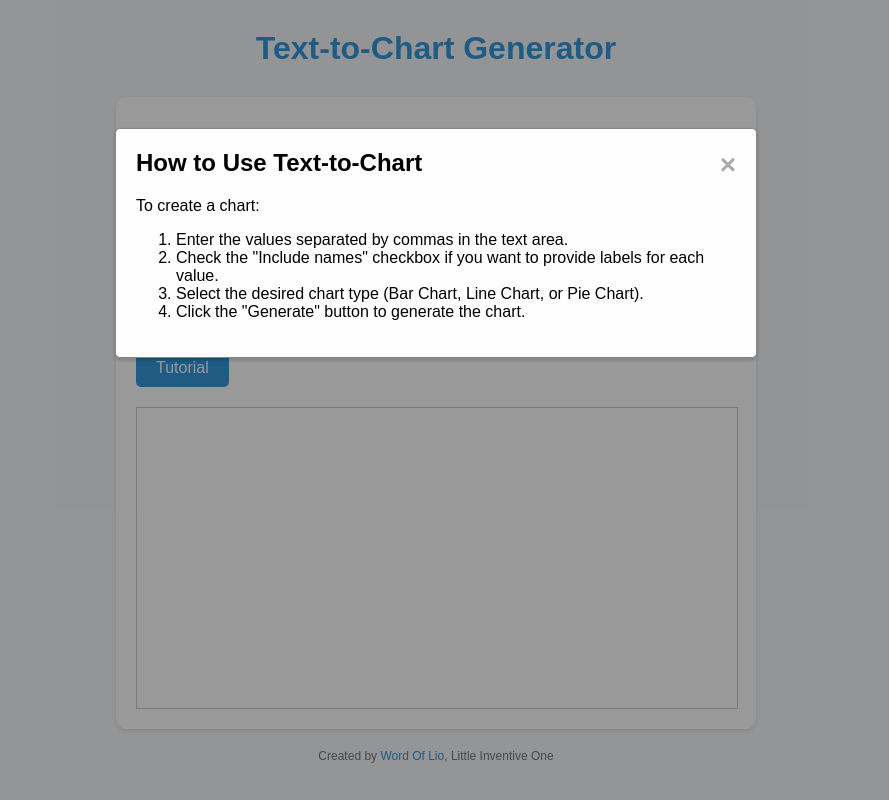
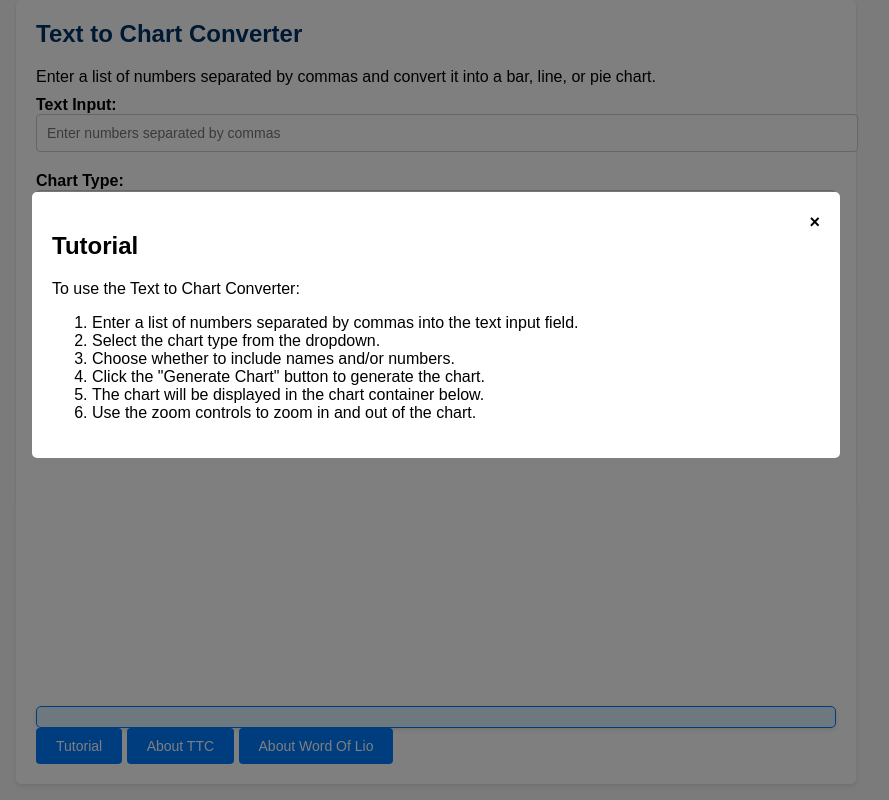
Before and after one commit to DoctorThink/pacman, a plain HTML site: page index.html in a window 1280 px wide. Both pictures are taken after a click on the button "Tutorial". Shown: the whole page, without its empty margins (204-1093 px from the left). Drawn offline with nearby package versions, Linux system fonts and the light colour scheme.

Commit message:
Update index.html

```diff
--- a/index.html
+++ b/index.html
@@ -1,110 +1,88 @@
 <!DOCTYPE html>
 <html>
 <head>
-  <title>Text-to-Chart Generator</title>
+  <title>Text to Chart Converter</title>
   <style>
     body {
-      background-color: #f4f7fa;
       font-family: Arial, sans-serif;
+      margin: 0;
+      padding: 0;
+      background-color: #f7f7f7;
+    }
+
+    .container {
+      max-width: 800px;
+      margin: 0 auto;
+      padding: 20px;
+      background-color: #fff;
+      border-radius: 5px;
+      box-shadow: 0 2px 4px rgba(0, 0, 0, 0.1);
     }
 
     h1 {
-      color: #3498db;
-      text-align: center;
-      margin-top: 30px;
+      font-size: 24px;
+      font-weight: bold;
+      margin: 0;
+      margin-bottom: 20px;
+      color: #003366;
+    }
+
+    p {
+      margin: 0;
+      margin-bottom: 10px;
+    }
+
+    label {
+      font-weight: bold;
+    }
+
+    input[type="text"] {
+      width: 100%;
+      padding: 10px;
+      margin-bottom: 20px;
+      border: 1px solid #ccc;
+      border-radius: 4px;
+      font-size: 14px;
+    }
+
+    select {
+      width: 100%;
+      padding: 10px;
+      margin-bottom: 20px;
+      border: 1px solid #ccc;
+      border-radius: 4px;
+      font-size: 14px;
+    }
+
+    button {
+      padding: 10px 20px;
+      background-color: #007bff;
+      color: #fff;
+      border: none;
+      border-radius: 4px;
+      font-size: 14px;
+      cursor: pointer;
     }
 
     .chart-container {
-      max-width: 600px;
-      margin: 0 auto;
-      padding: 20px;
-      background-color: #fff;
-      border-radius: 10px;
-      box-shadow: 0 2px 4px rgba(0, 0, 0, 0.1);
-      margin-top: 30px;
+      width: 100%;
+      height: 400px;
+      margin-bottom: 20px;
     }
 
-    .chart {
-      width: 100%;
-      height: 300px;
-      border: 1px solid #ccc;
-      position: relative;
-      overflow: hidden;
+    .update-notice {
+      text-align: center;
+      font-size: 14px;
+      color: #003366;
+      border: 1px solid #007bff;
+      background-color: #def3ff;
+      padding: 10px;
       margin-top: 20px;
+      border-radius: 5px;
+      box-shadow: 0 2px 4px rgba(0, 0, 0, 0.1);
     }
 
-    .bar {
-      display: inline-block;
-      width: 20px;
-      margin-right: 5px;
-      background-color: #3498db;
-      transition: height 0.3s ease-in-out;
-    }
-
-    .line {
-      fill: none;
-      stroke: #e74c3c;
-      stroke-width: 2px;
-    }
-
-    .pie-slice {
-      stroke: #fff;
-    }
-
-    .chart-label {
-      text-align: center;
-      margin-top: 5px;
-      font-size: 12px;
-      color: #333;
-    }
-
-    .input-container {
-      margin-top: 20px;
-    }
-
-    .input-container textarea {
-      width: 100%;
-      height: 100px;
-      resize: none;
-      font-size: 14px;
-      padding: 5px;
-    }
-
-    .input-container label {
-      font-size: 14px;
-      font-weight: bold;
-      color: #3498db;
-    }
-
-    .input-container button {
-      margin-top: 10px;
-      background-color: #3498db;
-      color: #fff;
-      border: none;
-      padding: 10px 20px;
-      font-size: 16px;
-      border-radius: 5px;
-      cursor: pointer;
-      transition: background-color 0.3s ease-in-out;
-    }
-
-    .input-container button:hover {
-      background-color: #2980b9;
-    }
-
-    .credit {
-      text-align: center;
-      margin-top: 20px;
-      color: #777;
-      font-size: 12px;
-    }
-
-    .credit span {
-      color: #3498db;
-    }
-
-    /* Modal Styles */
-    .modal {
+    .tutorial-modal {
       display: none;
       position: fixed;
       z-index: 1;
@@ -113,228 +91,264 @@
       width: 100%;
       height: 100%;
       overflow: auto;
-      background-color: rgba(0, 0, 0, 0.4);
+      background-color: rgba(0, 0, 0, 0.5);
     }
 
     .modal-content {
-      background-color: #fefefe;
-      margin: 10% auto;
+      background-color: #fff;
+      margin: 15% auto;
       padding: 20px;
-      border: 1px solid #888;
-      width: 80%;
-      max-width: 600px;
       border-radius: 5px;
-      box-shadow: 0 2px 4px rgba(0, 0, 0, 0.2);
+      width: 60%;
     }
 
-    .modal-header h2 {
-      margin-top: 0;
-    }
-
-    .modal-close {
-      color: #aaa;
+    .close-button {
       float: right;
-      font-size: 28px;
+      font-size: 18px;
       font-weight: bold;
       cursor: pointer;
     }
 
-    .modal-close:hover,
-    .modal-close:focus {
-      color: #000;
-      text-decoration: none;
-      cursor: pointer;
+    .close-button:hover {
+      color: #f44336;
     }
   </style>
 </head>
 <body>
-  <h1>Text-to-Chart Generator</h1>
-
-  <div class="chart-container">
-    <div class="input-container">
-      <label for="textInput">Enter text:</label>
-      <textarea id="textInput" placeholder="Enter values separated by commas (e.g., 5,3,8)"></textarea>
-      <br>
-      <label for="includeNames">Include names:</label>
-      <input type="checkbox" id="includeNames">
-      <br>
-      <button onclick="convertToChart('bar')">Generate Bar Chart</button>
-      <button onclick="convertToChart('line')">Generate Line Chart</button>
-      <button onclick="convertToChart('pie')">Generate Pie Chart</button>
-      <button onclick="displayTutorial()">Tutorial</button>
-    </div>
-
-    <div id="chartContainer" class="chart"></div>
+  <div class="container">
+    <h1>Text to Chart Converter</h1>
+    <p>Enter a list of numbers separated by commas and convert it into a bar, line, or pie chart.</p>
+    <label for="textInput">Text Input:</label>
+    <input type="text" id="textInput" placeholder="Enter numbers separated by commas">
+    <label for="chartType">Chart Type:</label>
+    <select id="chartType">
+      <option value="bar">Bar Chart</option>
+      <option value="line">Line Chart</option>
+      <option value="pie">Pie Chart</option>
+    </select>
+    <label for="includeNames">Include Names:</label>
+    <input type="checkbox" id="includeNames">
+    <label for="includeNumbers">Include Numbers:</label>
+    <input type="checkbox" id="includeNumbers">
+    <button onclick="generateChart()">Generate Chart</button>
+    <div class="chart-container" id="chartContainer"></div>
+    <div class="update-notice"></div>
+    <button onclick="openTutorial()">Tutorial</button>
+    <button onclick="displayAboutTTC()">About TTC</button>
+    <button onclick="displayAboutWordOfLio()">About Word Of Lio</button>
   </div>
 
-  <div class="credit">Created by <span>Word Of Lio</span>, Little Inventive One</div>
-
-  <!-- Modal -->
-  <div id="tutorialModal" class="modal">
+  <div class="tutorial-modal" id="tutorialModal">
     <div class="modal-content">
-      <div class="modal-header">
-        <span class="modal-close" onclick="closeTutorial()">&times;</span>
-        <h2>How to Use Text-to-Chart</h2>
-      </div>
-      <div class="modal-body">
-        <p>To create a chart:</p>
-        <ol>
-          <li>Enter the values separated by commas in the text area.</li>
-          <li>Check the "Include names" checkbox if you want to provide labels for each value.</li>
-          <li>Select the desired chart type (Bar Chart, Line Chart, or Pie Chart).</li>
-          <li>Click the "Generate" button to generate the chart.</li>
-        </ol>
-      </div>
+      <span class="close-button" onclick="closeTutorial()">&times;</span>
+      <h2>Tutorial</h2>
+      <p>To use the Text to Chart Converter:</p>
+      <ol>
+        <li>Enter a list of numbers separated by commas into the text input field.</li>
+        <li>Select the chart type from the dropdown.</li>
+        <li>Choose whether to include names and/or numbers.</li>
+        <li>Click the "Generate Chart" button to generate the chart.</li>
+        <li>The chart will be displayed in the chart container below.</li>
+        <li>Use the zoom controls to zoom in and out of the chart.</li>
+      </ol>
     </div>
   </div>
 
   <script src="https://d3js.org/d3.v7.min.js"></script>
   <script>
-    function convertToChart(chartType) {
-      var textInput = document.getElementById("textInput").value;
-      var includeNames = document.getElementById("includeNames").checked;
-      var values = textInput.split(",");
-
+    function generateChart() {
       clearChart();
 
+      var inputData = document.getElementById("textInput").value;
+      var data = inputData.split(",").map(function (d) { return parseFloat(d.trim()); });
+      var chartType = document.getElementById("chartType").value;
+      var includeNames = document.getElementById("includeNames").checked;
+      var includeNumbers = document.getElementById("includeNumbers").checked;
+      var total = data.reduce(function (a, b) { return a + b; }, 0);
+
       if (chartType === "bar") {
-        values.forEach(function (value) {
-          value = value.trim();
-          var bar = document.createElement("div");
-          var barLabel = document.createElement("div");
+        var chartContainer = d3.select("#chartContainer")
+          .append("svg")
+          .attr("width", "100%")
+          .attr("height", "100%");
 
-          bar.className = "bar";
-          bar.style.height = "0";
+        var xScale = d3.scaleBand()
+          .domain(data.map(function (_, i) { return i; }))
+          .range([0, document.getElementById("chartContainer").offsetWidth])
+          .padding(0.1);
 
-          if (includeNames) {
-            var parts = value.split(":");
-            var label = parts[0].trim();
-            var barValue = parseInt(parts[1]);
+        var yScale = d3.scaleLinear()
+          .domain([0, d3.max(data)])
+          .range([document.getElementById("chartContainer").offsetHeight, 0]);
 
-            if (!isNaN(barValue) && barValue > 0) {
-              barLabel.className = "chart-label";
-              barLabel.textContent = label;
-              bar.appendChild(barLabel);
-              document.getElementById("chartContainer").appendChild(bar);
+        var barChart = chartContainer.selectAll("rect")
+          .data(data)
+          .enter()
+          .append("rect")
+          .attr("x", function (d, i) { return xScale(i); })
+          .attr("y", function (d) { return yScale(d); })
+          .attr("width", xScale.bandwidth())
+          .attr("height", function (d) { return document.getElementById("chartContainer").offsetHeight - yScale(d); })
+          .style("fill", "#2196f3")
+          .style("opacity", 0)
+          .transition()
+          .duration(1000)
+          .style("opacity", 1);
 
-              setTimeout(function () {
-                bar.style.height = barValue * 10 + "px";
-              }, 100);
-            }
-          } else {
-            var barValue = parseInt(value);
+        if (includeNames) {
+          var nameLabels = chartContainer.selectAll("text")
+            .data(data)
+            .enter()
+            .append("text")
+            .text(function (d, i) { return "Value " + (i + 1) + ": " + d; })
+            .attr("x", function (d, i) { return xScale(i) + xScale.bandwidth() / 2; })
+            .attr("y", function (d) { return yScale(d) - 10; })
+            .style("text-anchor", "middle")
+            .style("opacity", 0)
+            .transition()
+            .duration(1000)
+            .style("opacity", 1);
+        }
 
-            if (!isNaN(barValue) && barValue > 0) {
-              document.getElementById("chartContainer").appendChild(bar);
-
-              setTimeout(function () {
-                bar.style.height = barValue * 10 + "px";
-              }, 100);
-            }
-          }
-        });
+        if (includeNumbers) {
+          var valueLabels = chartContainer.selectAll("text.value")
+            .data(data)
+            .enter()
+            .append("text")
+            .text(function (d) { return d; })
+            .attr("x", function (d, i) { return xScale(i) + xScale.bandwidth() / 2; })
+            .attr("y", function (d) { return yScale(d) + 20; })
+            .style("text-anchor", "middle")
+            .style("opacity", 0)
+            .transition()
+            .duration(1000)
+            .style("opacity", 1);
+        }
       } else if (chartType === "line") {
-        var data = [];
-        values.forEach(function (value, index) {
-          value = parseInt(value.trim());
-          if (!isNaN(value)) {
-            data.push({ x: index + 1, y: value });
-          }
-        });
-
-        var svg = d3.select("#chartContainer")
+        var chartContainer = d3.select("#chartContainer")
           .append("svg")
           .attr("width", "100%")
           .attr("height", "100%");
 
         var xScale = d3.scaleLinear()
-          .domain([1, data.length])
+          .domain([0, data.length - 1])
           .range([0, document.getElementById("chartContainer").offsetWidth]);
 
         var yScale = d3.scaleLinear()
-          .domain([0, d3.max(data, function (d) { return d.y; })])
+          .domain([0, d3.max(data)])
           .range([document.getElementById("chartContainer").offsetHeight, 0]);
 
         var line = d3.line()
-          .x(function (d) { return xScale(d.x); })
-          .y(function (d) { return yScale(d.y); });
+          .x(function (d, i) { return xScale(i); })
+          .y(function (d) { return yScale(d); });
 
-        svg.append("path")
+        var lineChart = chartContainer.append("path")
           .datum(data)
-          .attr("class", "line")
           .attr("d", line)
-          .style("opacity", 0)
+          .attr("fill", "none")
+          .attr("stroke", "#2196f3")
+          .attr("stroke-width", 2)
+          .attr("opacity", 0)
           .transition()
           .duration(1000)
-          .style("opacity", 1);
+          .attr("opacity", 1);
+
+        if (includeNames) {
+          var nameLabels = chartContainer.selectAll("text")
+            .data(data)
+            .enter()
+            .append("text")
+            .text(function (d, i) { return "Value " + (i + 1) + ": " + d; })
+            .attr("x", function (d, i) { return xScale(i); })
+            .attr("y", function (d) { return yScale(d) - 10; })
+            .style("text-anchor", "middle")
+            .style("opacity", 0)
+            .transition()
+            .duration(1000)
+            .style("opacity", 1);
+        }
+
+        if (includeNumbers) {
+          var valueLabels = chartContainer.selectAll("text.value")
+            .data(data)
+            .enter()
+            .append("text")
+            .text(function (d) { return d; })
+            .attr("x", function (d, i) { return xScale(i); })
+            .attr("y", function (d) { return yScale(d) + 20; })
+            .style("text-anchor", "middle")
+            .style("opacity", 0)
+            .transition()
+            .duration(1000)
+            .style("opacity", 1);
+        }
       } else if (chartType === "pie") {
-        var total = 0;
-        values.forEach(function (value) {
-          value = parseInt(value.trim());
-          if (!isNaN(value) && value > 0) {
-            total += value;
-          }
-        });
-
-        var svg = d3.select("#chartContainer")
+        var chartContainer = d3.select("#chartContainer")
           .append("svg")
           .attr("width", "100%")
-          .attr("height", "100%");
+          .attr("height", "100%")
+          .attr("viewBox", "0 0 " + Math.min(document.getElementById("chartContainer").offsetWidth, document.getElementById("chartContainer").offsetHeight) + " " + Math.min(document.getElementById("chartContainer").offsetWidth, document.getElementById("chartContainer").offsetHeight))
+          .attr("preserveAspectRatio", "xMinYMin");
 
-        var radius = Math.min(document.getElementById("chartContainer").offsetWidth, document.getElementById("chartContainer").offsetHeight) / 2;
+        var colorScale = d3.scaleOrdinal(d3.schemeCategory10);
+
+        var pie = d3.pie()
+          .value(function (d) { return d; });
 
         var arc = d3.arc()
           .innerRadius(0)
-          .outerRadius(radius - 10);
+          .outerRadius(Math.min(document.getElementById("chartContainer").offsetWidth, document.getElementById("chartContainer").offsetHeight) / 2);
 
-        var pie = d3.pie()
-          .sort(null)
-          .value(function (d) { return d; });
-
-        var pieData = pie(values);
-
-        var arcs = svg.selectAll(".pie-slice")
-          .data(pieData)
+        var pieChart = chartContainer.append("g")
+          .attr("transform", "translate(" + Math.min(document.getElementById("chartContainer").offsetWidth, document.getElementById("chartContainer").offsetHeight) / 2 + "," + Math.min(document.getElementById("chartContainer").offsetWidth, document.getElementById("chartContainer").offsetHeight) / 2 + ")")
+          .selectAll("path")
+          .data(pie(data))
           .enter()
-          .append("g")
-          .attr("class", "pie-slice")
-          .attr("transform", "translate(" + document.getElementById("chartContainer").offsetWidth / 2 + "," + document.getElementById("chartContainer").offsetHeight / 2 + ")");
-
-        arcs.append("path")
+          .append("path")
           .attr("d", arc)
-          .style("fill", function (d, i) {
-            var colors = ["#add8e6", "#3498db", "#003366"];
-            return colors[i % colors.length];
-          })
-          .style("opacity", 0)
+          .attr("fill", function (d, i) { return colorScale(i); })
+          .attr("opacity", 0)
           .transition()
           .duration(1000)
-          .style("opacity", 1);
+          .attr("opacity", 1);
 
-        arcs.append("text")
-          .attr("transform", function (d) { return "translate(" + arc.centroid(d) + ")"; })
-          .attr("dy", "0.35em")
-          .text(function (d) { return Math.round((d.data / total) * 100) + "%"; })
-          .style("opacity", 0)
-          .transition()
-          .duration(1000)
-          .style("opacity", 1);
+        if (includeNames) {
+          var nameLabels = chartContainer.selectAll("text")
+            .data(pie(data))
+            .enter()
+            .append("text")
+            .text(function (d, i) { return "Value " + (i + 1) + ": " + d.data; })
+            .attr("transform", function (d) { return "translate(" + arc.centroid(d) + ")"; })
+            .style("text-anchor", "middle")
+            .style("opacity", 0)
+            .transition()
+            .duration(1000)
+            .style("opacity", 1);
+        }
       }
+
+      document.getElementById("textInput").value = "";
     }
 
     function clearChart() {
-      document.getElementById("chartContainer").innerHTML = "";
+      d3.select("#chartContainer").html("");
     }
 
-    function displayTutorial() {
-      var modal = document.getElementById("tutorialModal");
-      modal.style.display = "block";
+    function openTutorial() {
+      document.getElementById("tutorialModal").style.display = "block";
     }
 
     function closeTutorial() {
-      var modal = document.getElementById("tutorialModal");
-      modal.style.display = "none";
+      document.getElementById("tutorialModal").style.display = "none";
+    }
+
+    function displayAboutTTC() {
+      alert("Text to Chart Converter (TTC) is a web application that allows you to convert a list of numbers into different types of charts. It is developed by Word Of Lio.");
+    }
+
+    function displayAboutWordOfLio() {
+      alert("Word Of Lio is a group of individuals passionate about creating a cool future, learning coding, and writing short stories and journals. LIO stands for Little Inventive One, the creator of Word Of Lio and the TTC website.");
     }
   </script>
 </body>
-  </html>
+</html>
```
